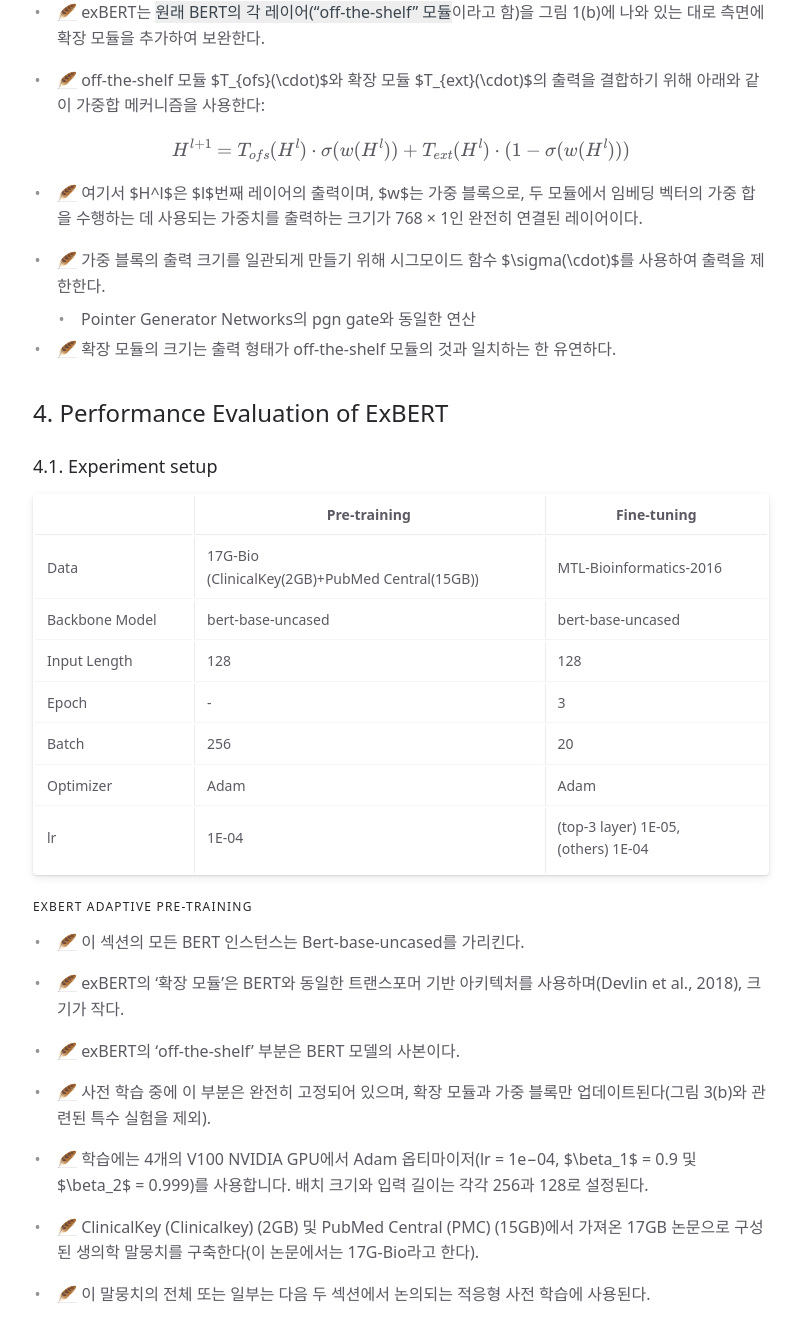
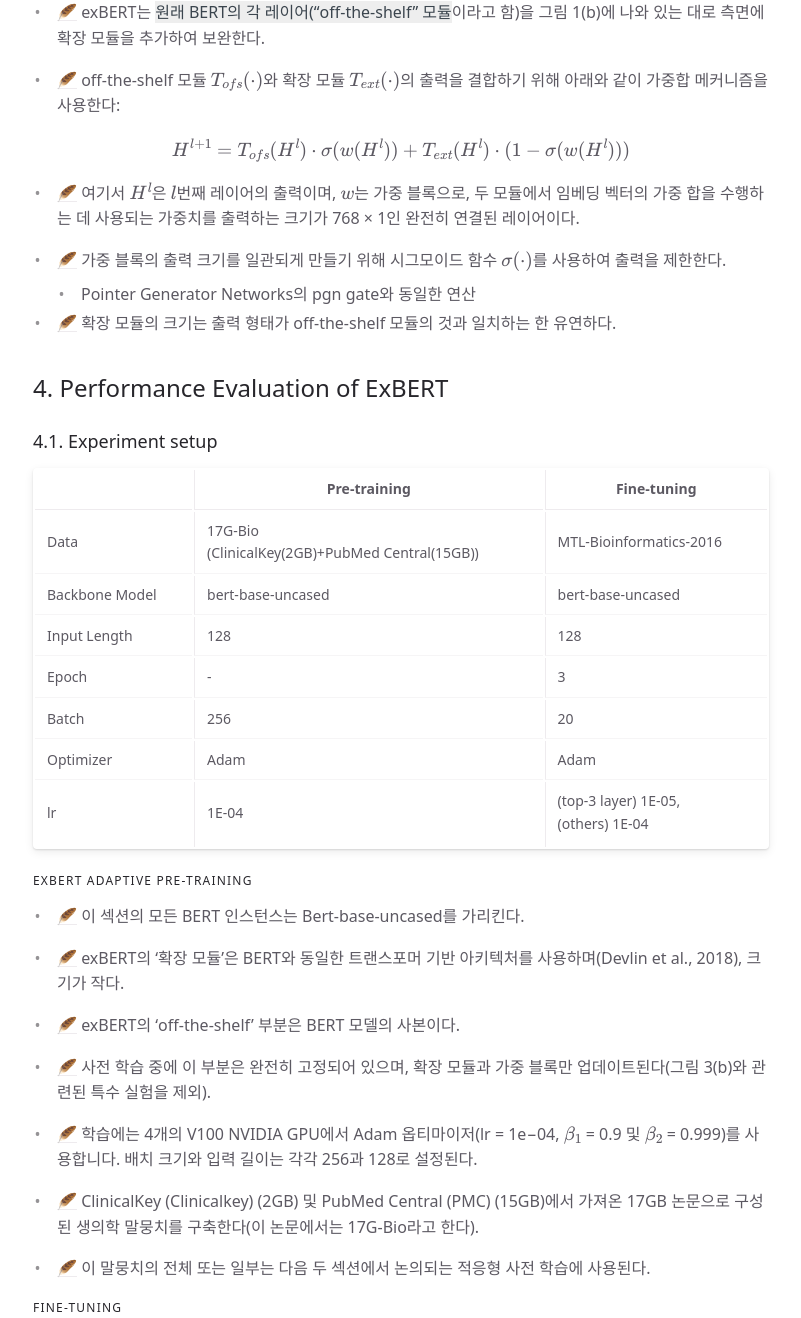
Before and after one commit to s2jin/blog, a Jekyll site: the page built from docs/Papers/paper_review_exBERT.md, in a window 1280 px wide and 1400 px high, scrolled down 5494 px, cut to the strip 82-1400 px from the top of the window. Shown: the whole strip, without its empty margins (239-1040 px from the left). Built offline with Jekyll 4.4.1, drawn with Linux system fonts in a browser that asks for light colours; cached includes are drawn as plain includes; formulas are drawn with MathJax 3; some of the changed text lies outside the part shown.

Commit message:
수식 표현 수정 ($ -> $$)

```diff
--- a/docs/Papers/paper_review_exBERT.md
+++ b/docs/Papers/paper_review_exBERT.md
@@ -152,15 +152,15 @@ mathjax: true
 
 - <a title="exBERT augments each layer of the original BERT (referred to as the 'off-the-shelf' module) by adding an extension module to its side as depicted in Figure 1(b)." >🪶</a> exBERT는 <mark style='background: #eeeeee; color:#3b454e;'>원래 BERT의 각 레이어(“off-the-shelf” 모듈</mark>이라고 함)을 그림 1(b)에 나와 있는 대로 측면에 확장 모듈을 추가하여 보완한다.
 
-- <a title="To combine the output from the off-the-shelf module Tofs(·) and the extension module Text(·), we use a weighted sum mechanism as below:" >🪶</a> off-the-shelf 모듈 $T_{ofs}(\cdot)$와 확장 모듈 $T_{ext}(\cdot)$의 출력을 결합하기 위해 아래와 같이 가중합 메커니즘을 사용한다:
+- <a title="To combine the output from the off-the-shelf module Tofs(·) and the extension module Text(·), we use a weighted sum mechanism as below:" >🪶</a> off-the-shelf 모듈 $$T_{ofs}(\cdot)$$와 확장 모듈 $$T_{ext}(\cdot)$$의 출력을 결합하기 위해 아래와 같이 가중합 메커니즘을 사용한다:
 
 $$
 H^{l+1} = T_{ofs}(H^l) \cdot \sigma(w(H^l))+T_{ext}(H^l)\cdot(1-\sigma(w(H^l)))
 $$
 
-- <a title="where Hl is the output of l-th layer and w is the weighting block, a fully-connected layer with size 768 × 1 that outputs the weight used to do a weighted summation of embedding vectors from the two modules." >🪶</a> 여기서 $H^l$은 $l$번째 레이어의 출력이며, $w$는 가중 블록으로, 두 모듈에서 임베딩 벡터의 가중 합을 수행하는 데 사용되는 가중치를 출력하는 크기가 768 × 1인 완전히 연결된 레이어이다.
+- <a title="where Hl is the output of l-th layer and w is the weighting block, a fully-connected layer with size 768 × 1 that outputs the weight used to do a weighted summation of embedding vectors from the two modules." >🪶</a> 여기서 $$H^l$$은 $$l$$번째 레이어의 출력이며, $$w$$는 가중 블록으로, 두 모듈에서 임베딩 벡터의 가중 합을 수행하는 데 사용되는 가중치를 출력하는 크기가 768 × 1인 완전히 연결된 레이어이다.
 
-- <a title="To make the output magnitude of the weighting block consistent, a sigmoid function σ(·) is used to constrain the output." >🪶</a> 가중 블록의 출력 크기를 일관되게 만들기 위해 시그모이드 함수 $\sigma(\cdot)$를 사용하여 출력을 제한한다.
+- <a title="To make the output magnitude of the weighting block consistent, a sigmoid function σ(·) is used to constrain the output." >🪶</a> 가중 블록의 출력 크기를 일관되게 만들기 위해 시그모이드 함수 $$\sigma(\cdot)$$를 사용하여 출력을 제한한다.
   - Pointer Generator Networks의 pgn gate와 동일한 연산
 
 - <a title="The size of the extension module is flexible as long as its output shape matches that of the off-the-shelf module." >🪶</a> 확장 모듈의 크기는 출력 형태가 off-the-shelf 모듈의 것과 일치하는 한 유연하다.
@@ -189,7 +189,7 @@ $$
 
 - <a title="During pre-training, this part remains completely fixed, and only the extension module and the weighting block are updated (except for a special experiment related to Figure 3(b))." >🪶</a> 사전 학습 중에 이 부분은 완전히 고정되어 있으며, 확장 모듈과 가중 블록만 업데이트된다(그림 3(b)와 관련된 특수 실험을 제외).
 
-- <a title="Training uses the Adam optimizer (learning rate =1e−04, β1 =0.9, and β2 =0.999) on 4 V100 NVIDIA GPUs. The batch size and input length are set to 256 and 128, respectively." >🪶</a> 학습에는 4개의 V100 NVIDIA GPU에서 Adam 옵티마이저(lr = 1e−04, $\beta_1$ = 0.9 및 $\beta_2$ = 0.999)를 사용합니다. 배치 크기와 입력 길이는 각각 256과 128로 설정된다.
+- <a title="Training uses the Adam optimizer (learning rate =1e−04, β1 =0.9, and β2 =0.999) on 4 V100 NVIDIA GPUs. The batch size and input length are set to 256 and 128, respectively." >🪶</a> 학습에는 4개의 V100 NVIDIA GPU에서 Adam 옵티마이저(lr = 1e−04, $$\beta_1$$ = 0.9 및 $$\beta_2$$ = 0.999)를 사용합니다. 배치 크기와 입력 길이는 각각 256과 128로 설정된다.
 
 - <a title="We construct a biomedical corpus (which we call 17G-Bio in this paper) consisting of 17 GB articles from ClinicalKey (Clinicalkey) (2GB) and PubMed Central (PMC) (15GB)." >🪶</a> ClinicalKey (Clinicalkey) (2GB) 및 PubMed Central (PMC) (15GB)에서 가져온 17GB 논문으로 구성된 생의학 말뭉치를 구축한다(이 논문에서는 17G-Bio라고 한다).
 
@@ -201,7 +201,7 @@ $$
 
 - <a title="In other words, all scores in this paper are models' performance on the downstream tasks." >🪶</a> 다시 말해, 이 논문의 모든 점수는 다운스트림 작업에서의 모델 성능이다.
 
-- <a title="Specifically, all pre-trained models are fine-tuned with the same setting: only the top three layers are fine-tuned with a learning rate of 10−5 and batch size of 20 for 3 epochs on the MTL-Bioinformatics-2016 dataset (MTL)." >🪶</a> 구체적으로, 모든 사전 학습된 모델은 동일한 설정으로 미세 조정된다: 상위 세 개의 레이어만 미세 조정되며, lr은 MTL-Bioinformatics-2016 데이터셋(MTL)에서 배치 크기 20으로 3 에폭 동안 $10^{-5}$입니다.
+- <a title="Specifically, all pre-trained models are fine-tuned with the same setting: only the top three layers are fine-tuned with a learning rate of 10−5 and batch size of 20 for 3 epochs on the MTL-Bioinformatics-2016 dataset (MTL)." >🪶</a> 구체적으로, 모든 사전 학습된 모델은 동일한 설정으로 미세 조정된다: 상위 세 개의 레이어만 미세 조정되며, lr은 MTL-Bioinformatics-2016 데이터셋(MTL)에서 배치 크기 20으로 3 에폭 동안 $$10^{-5}$$입니다.
 
 - <a title="We first examine exBERT pre-trained under a limited corpus (sample randomly 5% data from the 17G-Bio) and computation resources (update model on the sampled corpus for three epochs), as a function of the extension module size." >🪶</a> 먼저 확장 모듈 크기의 함수로 <mark style="background: #eeeeee; color:#3b454e;">제한된 말뭉치(17G-Bio에서 무작위로 5% 데이터 샘플링)</mark>와 계산 리소스(샘플링된 말뭉치에서 모델을 3 에폭에 걸쳐 업데이트)에서 사전 학습된 exBERT를 검토한다.
 
```
